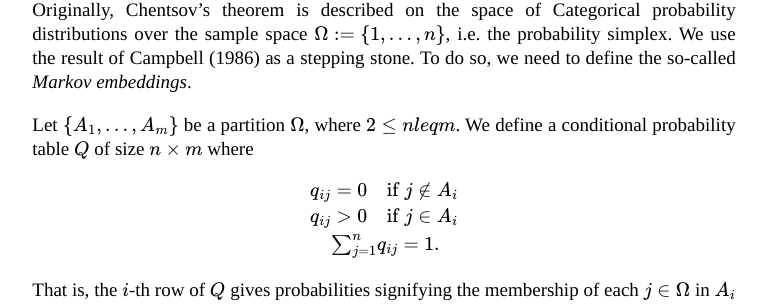
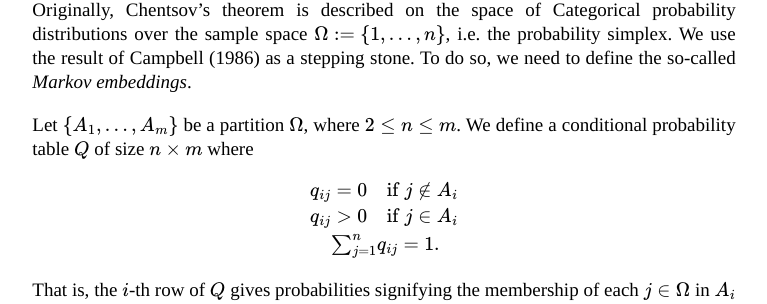
Before and after one commit to hsyodysseyjr/wiseodd0, a Jekyll site: the page built from _posts/2021-07-20-chentsov-theorem.md, in a window 1280 px wide and 900 px high, scrolled down 2038 px. Shown: the part 147-451 px from the top of the window, without its empty margins (256-1023 px from the left). Built offline with Jekyll 4.4.1, drawn with Linux system fonts in a browser that asks for light colours; nearby versions of some CDN libraries; formulas are drawn with MathJax 3.

Commit message:
Update 2021-07-20-chentsov-theorem.md

```diff
--- a/_posts/2021-07-20-chentsov-theorem.md
+++ b/_posts/2021-07-20-chentsov-theorem.md
@@ -101,7 +101,7 @@ Here, we shall see a stronger statement, due to Chentsov in 1972, about the Fish
 
 Originally, Chentsov's theorem is described on the space of Categorical probability distributions over the sample space $\Omega := \\{ 1, \dots, n \\}$, i.e. the probability simplex. We use the result of Campbell (1986) as a stepping stone. To do so, we need to define the so-called *Markov embeddings*.
 
-Let $\\{ A_1, \dots, A_m \\}$ be a partition $\Omega$, where $2 \leq n leq m$. We define a conditional probability table $Q$ of size $n \times m$ where
+Let $\\{ A_1, \dots, A_m \\}$ be a partition $\Omega$, where $2 \leq n \leq m$. We define a conditional probability table $Q$ of size $n \times m$ where
 
 $$
 \begin{align}
```
